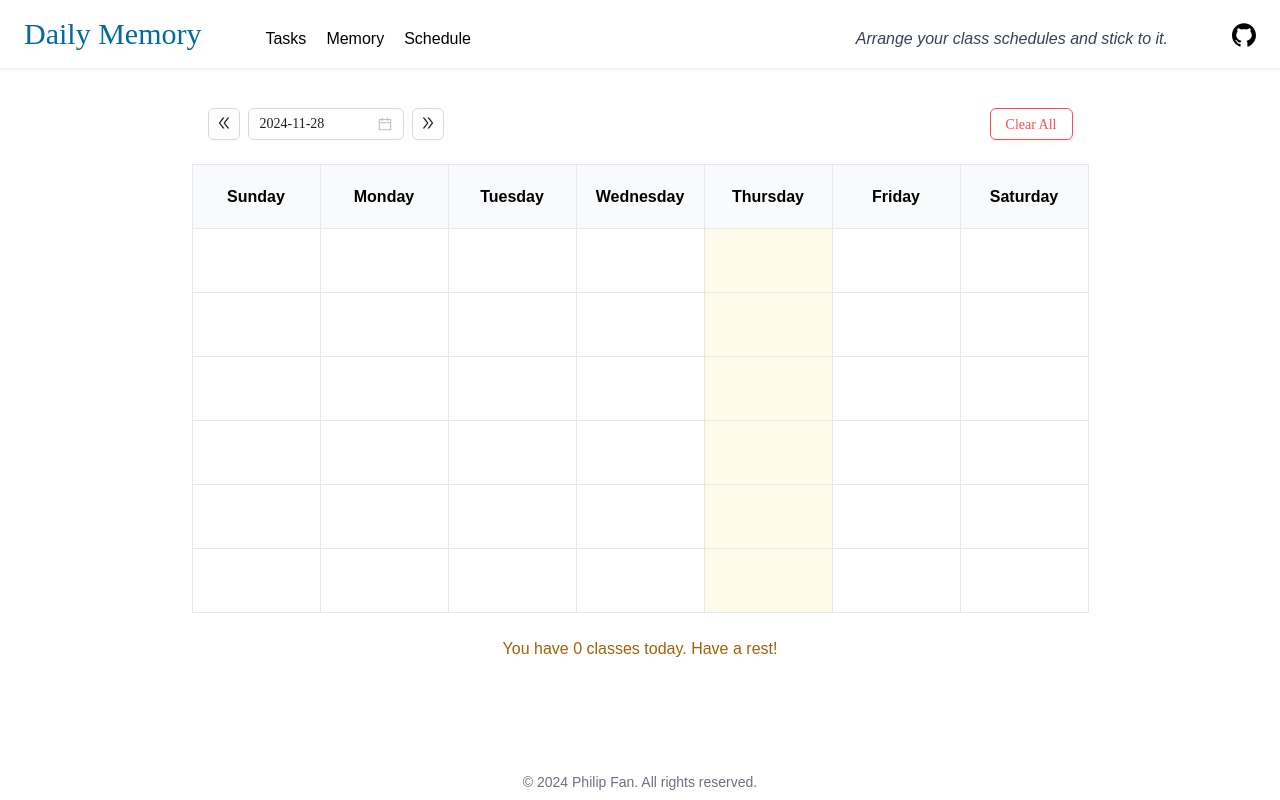
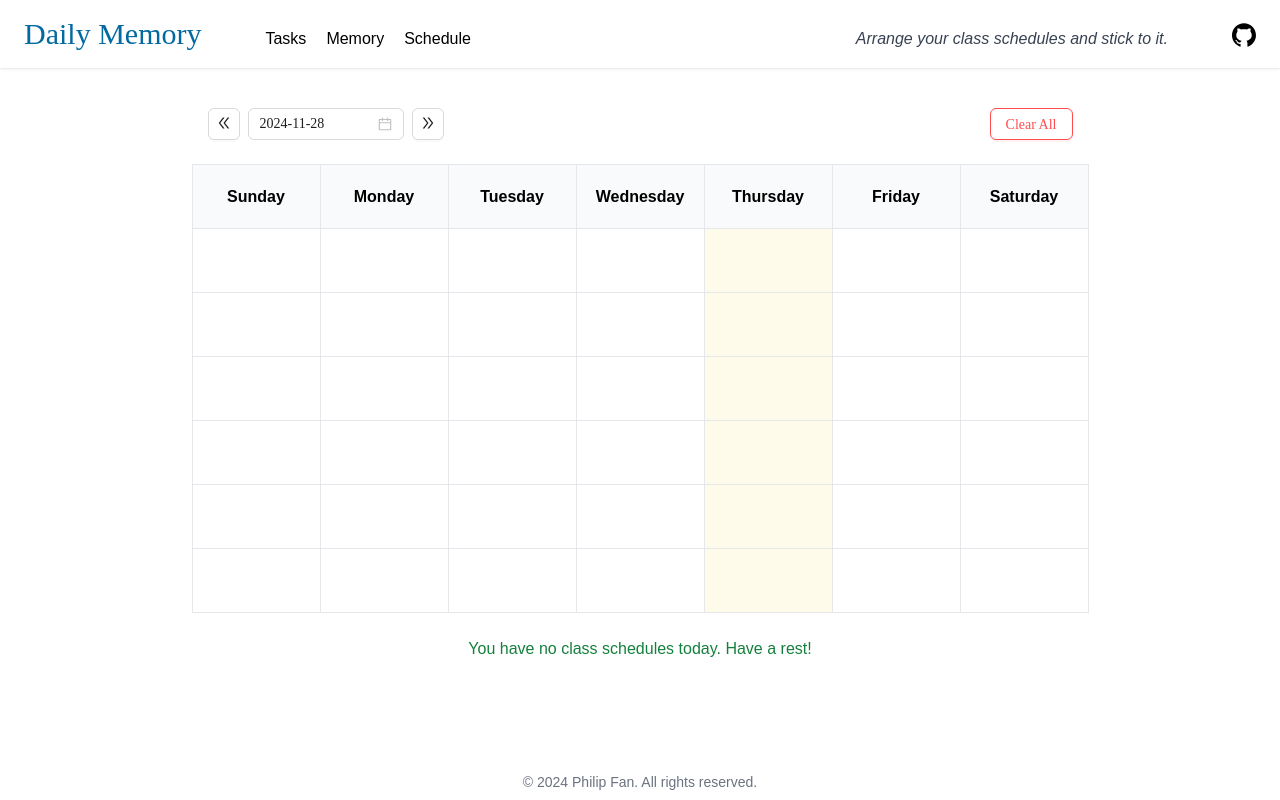
Before and after one commit to fanyf22/daily-memory, a React (Vite) app: page /schedule in a window 1280 px wide. Built offline with nearby package versions, Linux system fonts and the light colour scheme.

Commit message:
Change styles of schedules

```diff
--- a/src/app/schedule/page.tsx
+++ b/src/app/schedule/page.tsx
@@ -29,8 +29,9 @@ const SchedulePage: FC = () => {
           </Popconfirm>
         </Flex>
         <ScheduleTable schedules={schedules} date={date} onChange={updateSchedules} />
-        <p className={count ? "text-red-700" : "text-yellow-700"}>
-          You have {count} classes today. {count ? "Cheer up!" : "Have a rest!"}
+        <p className={count ? "text-red-700" : "text-green-700"}>
+          You have {count ? count : "no"} class schedules today.{" "}
+          {count ? "Cheer up!" : "Have a rest!"}
         </p>
       </div>
     </div>
```
